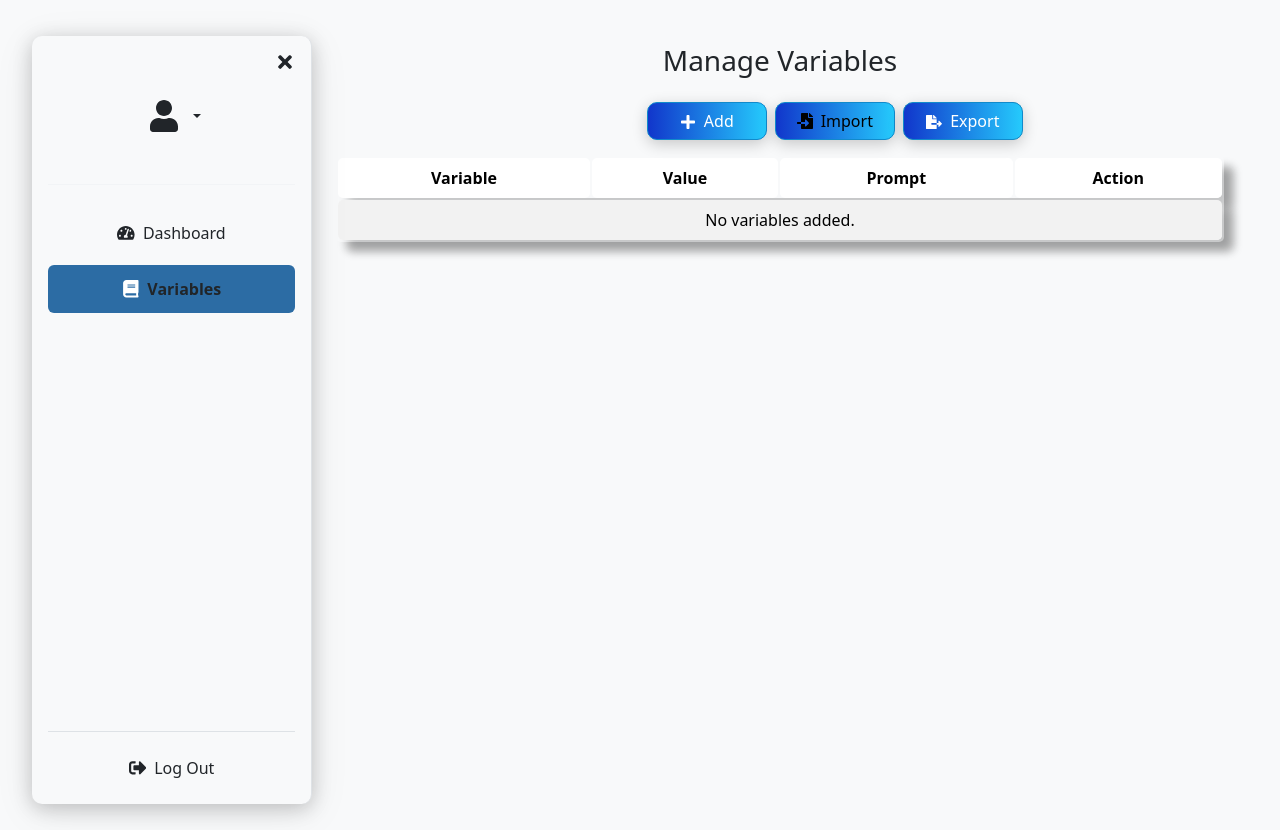
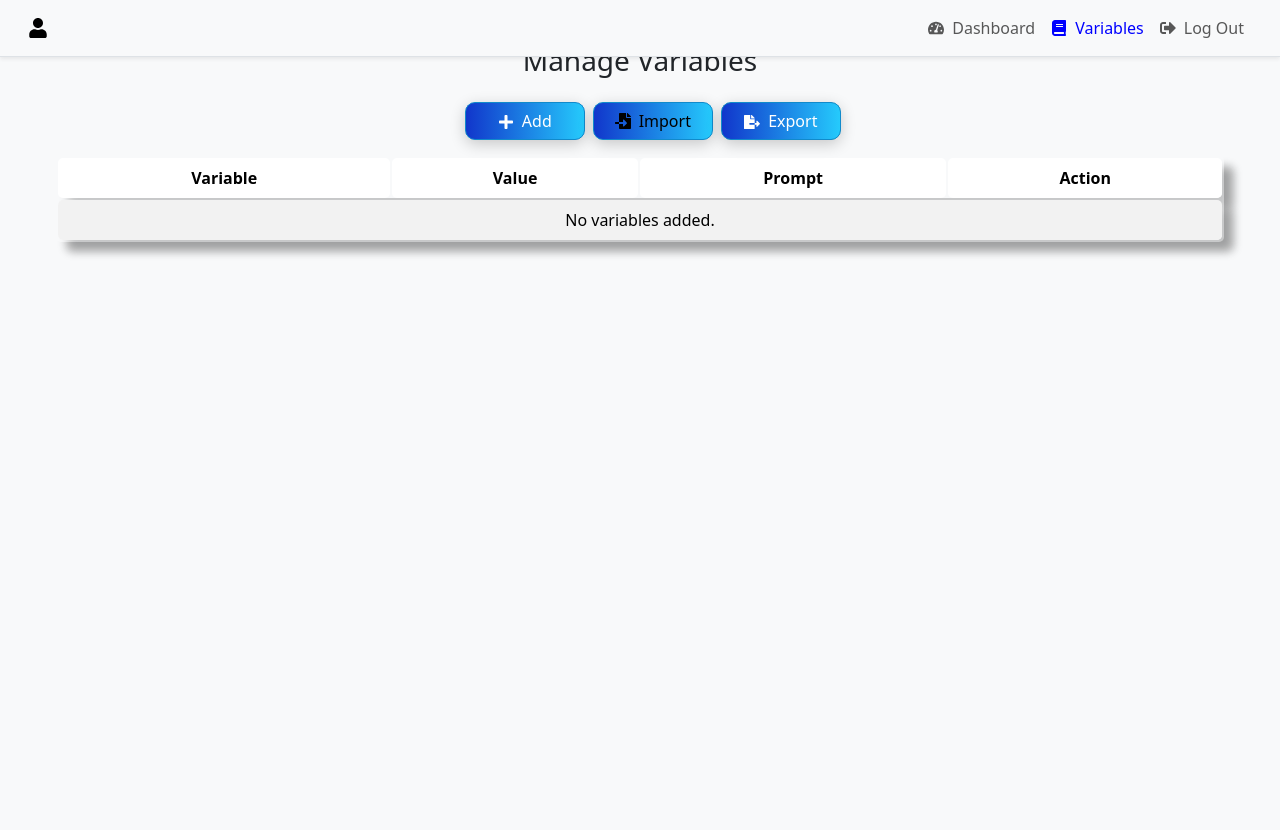
Before and after one commit to PADMANABAN5/tiny-magic, a React (Create React App) app: page /variables in a window 1280 px wide. Built offline with nearby package versions, Linux system fonts and the light colour scheme.

Commit message:
Dashboard UI Updated, Initial welcome message added

```diff
--- a/src/components/Sidebar.jsx
+++ b/src/components/Sidebar.jsx
@@ -1,198 +1,64 @@
-import React, { useState, useEffect } from "react";
+import React, { useEffect, useState } from "react";
 import { Link, useLocation } from "react-router-dom";
 import "../styles/sidebar.css";
 import {
   FaTachometerAlt,
   FaBook,
   FaSignOutAlt,
-  FaBars,
-  FaTimes,
   FaUser,
 } from "react-icons/fa";
 
 function Sidebar() {
-  const [isCollapsed, setIsCollapsed] = useState(false);
   const location = useLocation();
   const username = localStorage.getItem("username");
-  const [isMobileOpen, setIsMobileOpen] = useState(true);
   const [isMobile, setIsMobile] = useState(window.innerWidth < 768);
 
   useEffect(() => {
     const handleResize = () => {
-      const isNowMobile = window.innerWidth < 768;
-      setIsMobile(isNowMobile);
-      if (!isNowMobile) setIsMobileOpen(false);
+      setIsMobile(window.innerWidth < 768);
     };
-
     window.addEventListener("resize", handleResize);
     return () => window.removeEventListener("resize", handleResize);
   }, []);
 
-  const toggleSidebar = (e) => {
-    e.stopPropagation();
-    if (!isMobile) {
-      setIsCollapsed(!isCollapsed);
-    }
-  };
-
-  const toggleMobileSidebar = () => {
-    if (isMobile) {
-      setIsMobileOpen(!isMobileOpen);
-    }
-  };
-
-  const closeMobileSidebar = () => {
-    if (isMobile) {
-      setIsMobileOpen(false);
-    }
-  };
-
   return (
-    <>
-      {isMobile && (
-        <div
-          className="position-fixed top-0 start-0 p-3"
-          style={{ zIndex: 1050 }}
-        >
-          <FaBars
-            onClick={toggleMobileSidebar}
-            style={{
-              fontSize: "27px",
-              cursor: "pointer",
-              backgroundColor: "white",
-              borderRadius: "50%",
-              padding: "5px",
-              marginBottom: "10px",
-            }}
-          />
-        </div>
-      )}
-      {isMobile && isMobileOpen && (
-        <div
-          onClick={closeMobileSidebar}
-          style={{
-            position: "fixed",
-            top: 0,
-            left: 0,
-            width: "100vw",
-            height: "100vh",
-            backgroundColor: "rgba(0, 0, 0, 0.5)",
-            zIndex: 1040,
-          }}
-        />
-      )}
-      <div
-        className={`container d-flex flex-column flex-shrink-0 p-3 bg-light border-end ${
-          isCollapsed ? "collapsed" : ""
-        }`}
-        style={{
-          width: isCollapsed ? "80px" : "280px",
-          height: "96vh",
-          transition: "width 0.3s ease, left 0.3s ease",
-          position: isMobile ? "fixed" : "relative",
-          top: 0,
-          left: isMobile ? (isMobileOpen ? "0" : "-280px") : "0",
-          zIndex: 1051,
-        }}
-      >
-        <div className="mb-3 d-none d-md-flex justify-content-end">
-          {isCollapsed ? (
-            <FaBars
-              onClick={toggleSidebar}
-              style={{ cursor: "pointer", fontSize: "20px" }}
-            />
-          ) : (
-            <FaTimes
-              onClick={toggleSidebar}
-              style={{ cursor: "pointer", fontSize: "20px" }}
-            />
-          )}
-        </div>
-
-        <div className={`dropdown ${isCollapsed ? "mb-0" : "mb-3"}`}>
-          <a
-            href="#"
-            className={`d-flex align-items-center link-dark text-decoration-none ${
-              !isCollapsed ? "dropdown-toggle" : ""
-            }`}
-            id="dropdownUser2"
-            data-bs-toggle={!isCollapsed ? "dropdown" : ""}
-            aria-expanded="false"
-          >
-            <FaUser size={32} className="me-2" style={{ marginLeft: "6px" }} />
-            <span className={isCollapsed ? "d-none" : ""}>
+    <nav className="navbar navbar-expand-lg navbar-light bg-light fixed-top border-bottom shadow-sm px-3">
+      <div className="container-fluid">
+        <span className="navbar-brand d-flex align-items-center">
+          <FaUser className="me-2" />
           <strong>{username}</strong>
         </span>
-          </a>
-          {!isCollapsed && (
-            <ul
-              className="dropdown-menu text-small shadow"
-              aria-labelledby="dropdownUser2"
-            >
-              <li>
-                <a className="dropdown-item" href="#">
-                  New project...
-                </a>
-              </li>
-              <li>
-                <a className="dropdown-item" href="#">
-                  Settings
-                </a>
-              </li>
-              <li>
-                <a className="dropdown-item" href="#">
-                  Profile
-                </a>
-              </li>
-            </ul>
-          )}
-        </div>
 
-        <hr  className={`hr ${isCollapsed ? "mt-1" : "mb-10"}`}/>
-        <ul className="nav nav-pills flex-column mb-auto">
+        <div className="collapse navbar-collapse justify-content-end">
+          <ul className="navbar-nav">
             <li className="nav-item">
               <Link
                 to="/dashboard"
-              className={`nav-link link-dark ${
-                location.pathname === "/dashboard" ? "active" : ""
-              }`}
+                className={`nav-link d-flex align-items-center ${location.pathname === "/dashboard" ? "active" : ""}`}
               >
-              <FaTachometerAlt className="me-2" />{" "}
-              <span className={isCollapsed ? "d-none" : ""}>Dashboard</span>
+                <FaTachometerAlt className="me-2" style={{ fontSize: "16px" }} />
+                Dashboard
               </Link>
             </li>
-          {/* <li>
-            <Link to="/order" className={`nav-link link-dark ${location.pathname === '' ? 'active' : ''}`}>
-              <FaQuestionCircle className="me-2" /> <span className={isCollapsed ? 'd-none' : ''}>Questions</span>
+            <li className="nav-item">
+              <Link
+                to="/variables"
+                className={`nav-link d-flex align-items-center ${location.pathname === "/variables" ? "active" : ""}`}
+              >
+                <FaBook className="me-2" style={{ fontSize: "16px" }} />
+                Variables
               </Link>
             </li>
-          <li>
-            <Link to="/products" className={`nav-link link-dark ${location.pathname === '' ? 'active' : ''}`}>
-              <FaPoll className="me-2" /> <span className={isCollapsed ? 'd-none' : ''}>Results</span>
-            </Link>
-          </li> */}
-          <li>
-            <Link
-              to="/variables"
-              className={`nav-link link-dark ${
-                location.pathname === "/variables" ? "active" : ""
-              }`}
-            >
-              <FaBook className="me-2" />{" "}
-              <span className={isCollapsed ? "d-none" : ""}>Variables</span>
+            <li className="nav-item">
+              <Link to="/" className="nav-link d-flex align-items-center">
+                <FaSignOutAlt className="me-2" style={{ fontSize: "16px" }} />
+                Log Out
               </Link>
             </li>
           </ul>
-
-        <Link
-          to="/"
-          className="d-flex align-items-center link-dark text-decoration-none mt-auto"
-        >
-          <FaSignOutAlt className="me-2" />{" "}
-          <span className={isCollapsed ? "d-none" : ""}>Log Out</span>
-        </Link>
         </div>
-    </>
+      </div>
+    </nav>
   );
 }
 
--- a/src/pages/Dashboard.jsx
+++ b/src/pages/Dashboard.jsx
@@ -20,6 +20,7 @@ function Dashboard() {
   const [llmContent, setLlmContent] = useState("");
   const [interactionCompleted, setInteractionCompleted] = useState(false);
   const [sessionHistory, setSessionHistory] = useState([]);
+  const [isLoading, setIsLoading] = useState(false);
 
   const handleDownloadPDF = () => {
     const chatDiv = document.getElementById("chat-history");
@@ -72,7 +73,7 @@ function Dashboard() {
       alert("Please enter a prompt, select a prompt type, and choose a model.");
       return;
     }
-
+    setIsLoading(true);
     try {
       // Process the initial response (conceptMentor)
       const initialResponse = await processPromptAndCallLLM({
@@ -115,7 +116,7 @@ function Dashboard() {
         console.log("Assessment Response:", assessmentResponse);
 
         setChatHistory((prev) => {
-        const updatedHistory = [...prev, { user: prompt, system: initialResponse.apiResponseText }];
+          const updatedHistory = [...prev, { user: prompt, system: assessmentResponse.apiResponseText }];
           const savePayload = {
             username,
             model: selectedModel,
@@ -141,9 +142,12 @@ function Dashboard() {
 
       setPrompt("");  // Clear the prompt after sending
     } catch (error) {
+      setIsLoading(false);
       console.error("Error in API request:", error);
       setInteractionCompleted(false);
       alert("Failed to process request. Please try again.");
+    } finally {
+      setIsLoading(false);
     }
   };
 
@@ -223,12 +227,52 @@ function Dashboard() {
     return content.slice(assessmentStart, assessmentEnd).trim();
   };
 
+  useEffect(() => {
+    const initiateFirstMentorMessage = async () => {
+      if (sessionHistory.length === 0 && selectedPrompt === "conceptMentor" && selectedModel && selectedModel !== "Choose a model") {
+        setIsLoading(true);
+        try {
+          const response = await processPromptAndCallLLM({
+            username,
+            selectedPrompt: "conceptMentor",
+            selectedModel,
+            sessionHistory: [],
+            userPrompt: "",
+          });
+
+          const mentorMessage = response.apiResponseText;
+
+          setChatHistory([
+            {
+              user: "",
+              system: mentorMessage,
+            },
+          ]);
+
+          setSessionHistory([
+            {
+              Mentee: "",
+              Mentor: mentorMessage,
+            },
+          ]);
+        } catch (err) {
+          console.error("Failed to load initial mentor message:", err);
+        } finally {
+          setIsLoading(false);
+        }
+      }
+    };
+
+    if (username && selectedModel) {
+      initiateFirstMentorMessage();
+    }
+  }, [username, selectedModel]);
 
   return (
     <div className="d-flex flex-column flex-md-row dashboard-container bg-light min-vh-100">
       <Sidebar />
       <div className="flex-grow-1 p-4 d-flex flex-column position-relative">
-        <div className="mb-4 mt-5">
+        <div className="mb-3 mt-5">
           <h5 className="text-primary">
             <span style={{ color: "black" }}>Model : </span>
             {selectedModel}
@@ -241,6 +285,7 @@ function Dashboard() {
         >
           {chatHistory.map((item, index) => (
             <div key={index}>
+              {item.user && (
                 <div className="d-flex justify-content-end mb-2">
                   <div
                     className="alert alert-primary"
@@ -253,6 +298,8 @@ function Dashboard() {
                     <strong>You:</strong> {item.user}
                   </div>
                 </div>
+              )}
+
               <div className="d-flex justify-content-start mb-3">
                 <div
                   className="alert alert-secondary"
@@ -291,6 +338,14 @@ function Dashboard() {
           <div ref={chatEndRef} />
         </div>
         <div className="input-area-container mt-4 shadow-sm position-relative">
+          {isLoading && (
+            <div className="d-flex justify-content-center my-3">
+              <div className="spinner-border text-primary" role="status">
+                <span className="visually-hidden">Loading...</span>
+              </div>
+            </div>
+          )}
+
           <textarea
             className="form-control rounded"
             placeholder="Type your prompt..."
--- a/src/styles/dashboard.css
+++ b/src/styles/dashboard.css
@@ -1,12 +1,14 @@
-*{
-    box-sizing: border-box;
+* {
+  box-sizing: border-box;
 
 }
-body{
+
+body {
   overflow-y: hidden;
   background: #f8f9fa !important;
 
 }
+
 .dashboard-container {
   min-height: 60vh;
   min-width: 95vw;
@@ -56,11 +58,13 @@ body{
   height: 100px;
   white-space: nowrap;
 }
+
 .submitted-prompt-box {
   max-width: 300px;
   word-wrap: break-word;
   z-index: 1000;
 }
+
 /* Force desktop view layout even on smaller screens */
 @media (max-width: 768px) {
   .dashboard-container {
@@ -93,3 +97,7 @@ body{
     touch-action: manipulation;
   }
 }
+.navbar-nav .nav-item .active {
+  color: blue;
+  font-weight: 500;
+}
```
Also changed, not shown: 1 other file (tests, documents, lock files or other folders). Lines whose indentation alone changed are shown as unchanged.
